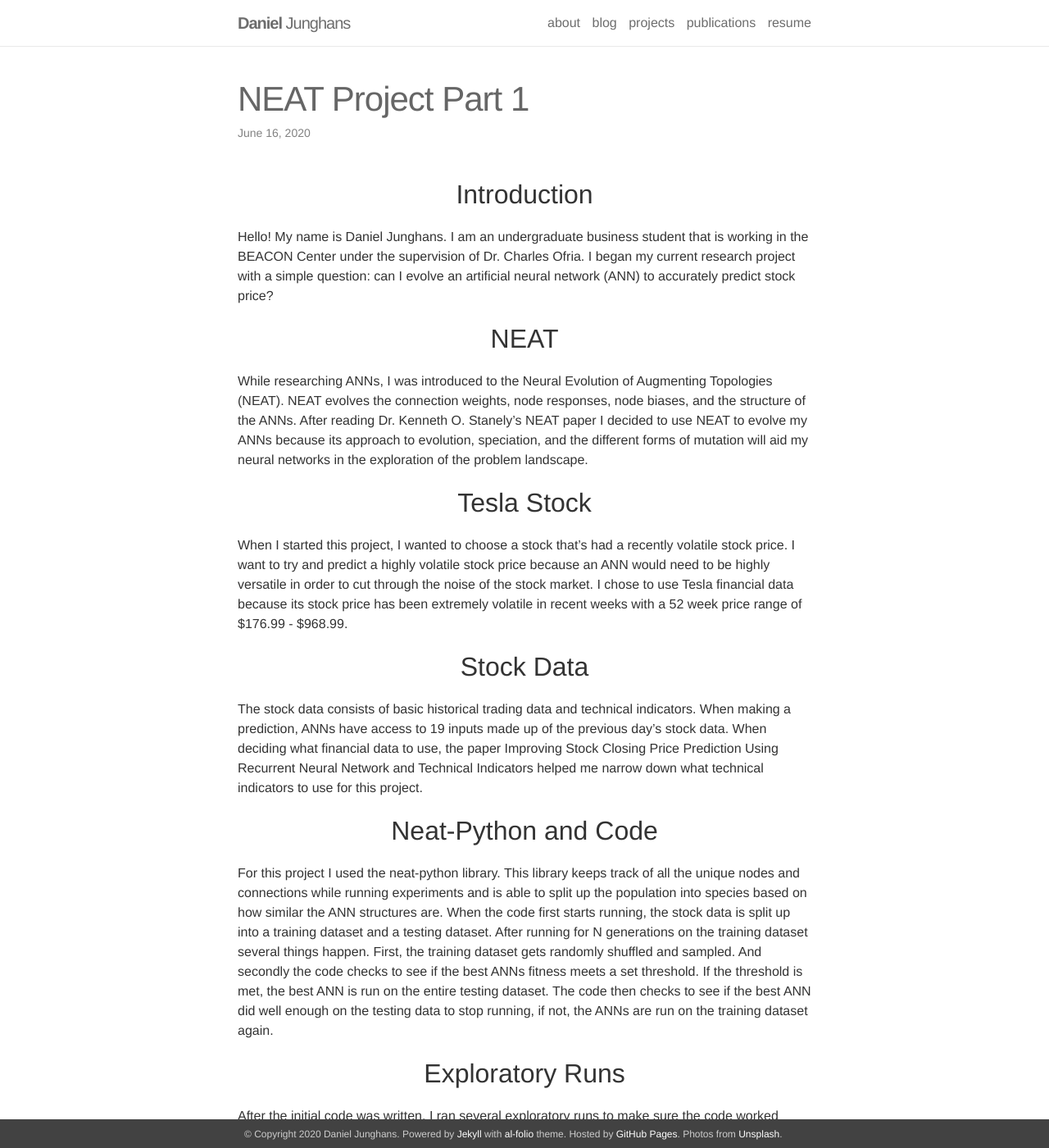
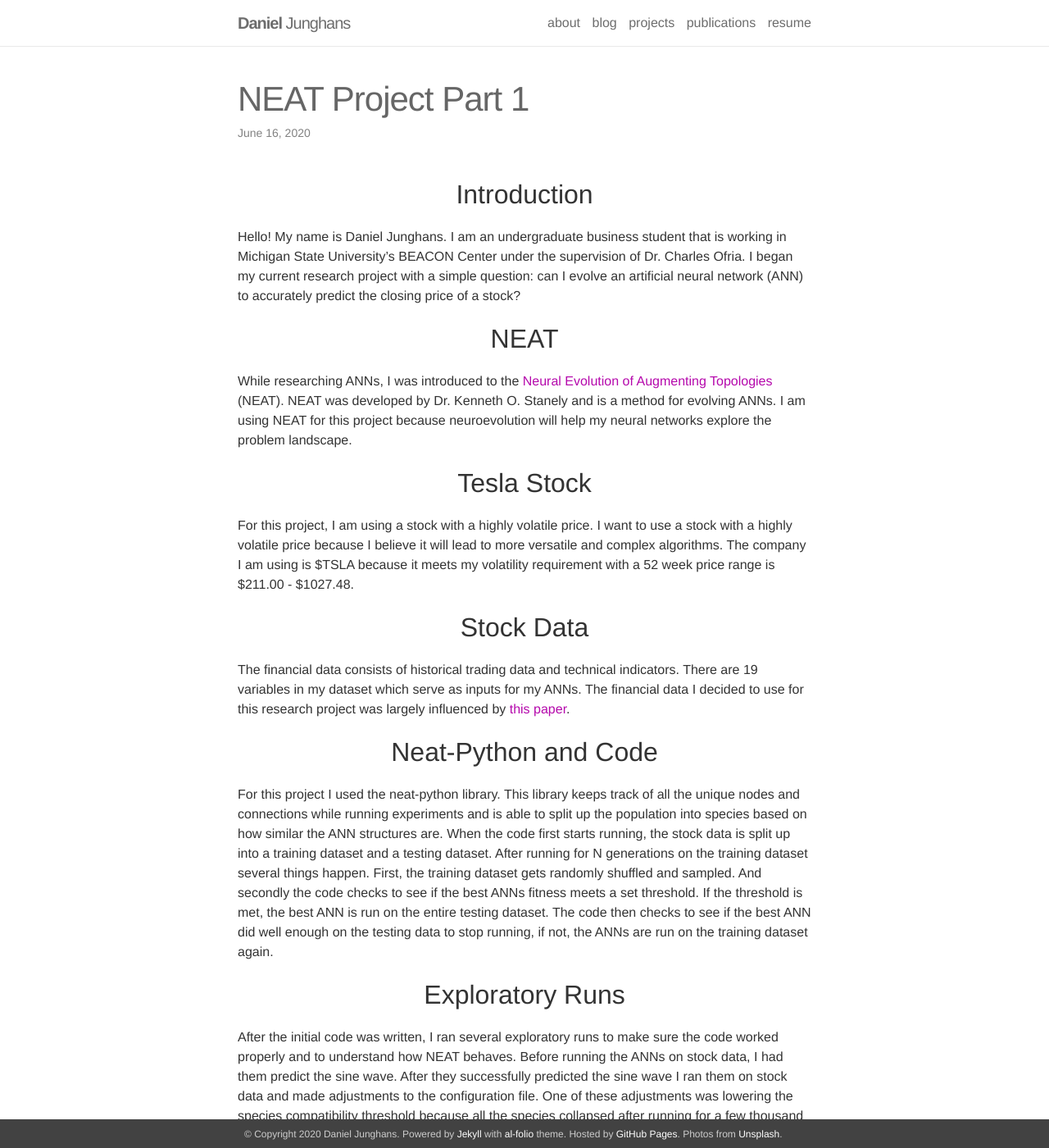
Before and after one commit to DanielJunghans/danieljunghans.github.io, a Jekyll site: the page built from _posts/2015-10-20-comments.markdown, in a window 1280 px wide and 1400 px high. Shown: the whole window at 82% size. Built offline with Jekyll 4.4.1, drawn with Linux system fonts in a browser that asks for light colours; nearby versions of some CDN libraries.

Commit message:
updated blog

```diff
--- a/_posts/2015-10-20-comments.markdown
+++ b/_posts/2015-10-20-comments.markdown
@@ -7,16 +7,17 @@ comments: false
 ---
 
 <p style="text-align: center;"><font size="+3">Introduction</font></p>
-Hello! My name is Daniel Junghans. I am an undergraduate business student that is working in the BEACON Center under the supervision of Dr. Charles Ofria. I began my current research project with a simple question: can I evolve an artificial neural network (ANN) to accurately predict stock price?
+Hello! My name is Daniel Junghans. I am an undergraduate business student that is working in Michigan State University's BEACON Center under the supervision of Dr. Charles Ofria. I began my current research project with a simple question: can I evolve an artificial neural network (ANN) to accurately predict the closing price of a stock?
 
 <p style="text-align: center;"><font size="+3">NEAT</font></p>
-While researching ANNs, I was introduced to the Neural Evolution of Augmenting Topologies (NEAT). NEAT evolves the connection weights, node responses, node biases, and the structure of the ANNs. After reading Dr. Kenneth O. Stanely’s NEAT paper I decided to use NEAT to evolve my ANNs because its approach to evolution, speciation, and the different forms of mutation will aid my neural networks in the exploration of  the problem landscape.
+While researching ANNs, I was introduced to the [Neural Evolution of Augmenting Topologies](https://ieeexplore.ieee.org/abstract/document/1004508?casa_token=GvSoqJe__7oAAAAA:4MxGQXXGS6P-w3srDdBVwXhW0vGG8oF9TGfN9W-RmY3o_7dS5259uk6JBSAKauHqO4Fi1gtntw) (NEAT). NEAT was developed by Dr. Kenneth O. Stanely and is a method for evolving ANNs. I am using NEAT for this project because neuroevolution will help my neural networks explore the problem landscape.
 
 <p style="text-align: center;"><font size="+3">Tesla Stock</font></p>
-When I started this project, I wanted to choose a stock that's had a recently volatile stock price. I want to try and predict a highly volatile stock price because an ANN would need to be highly versatile in order to cut through the noise of the stock market. I chose to use Tesla financial data because its stock price has been extremely volatile in recent weeks with a 52 week price range of $176.99 - $968.99.
+For this project, I am using a stock with a highly volatile price. I want to use a stock with a highly volatile price because I believe it will lead to more versatile and complex algorithms. The company I am using is $TSLA because it meets my volatility requirement with a 52 week price range is $211.00 - $1027.48.
 
 <p style="text-align: center;"><font size="+3">Stock Data</font></p>
-The stock data consists of basic historical trading data and technical indicators. When making a prediction, ANNs have access to 19 inputs made up of the previous day's stock data. When deciding what financial data to use, the paper Improving Stock Closing Price Prediction Using Recurrent Neural Network and Technical Indicators helped me narrow down what technical indicators to use for this project.
+The financial data consists of historical trading data and technical indicators. There are 19 variables in my dataset which serve as inputs for my ANNs. The financial data I decided to use for this research project was largely influenced by [this paper](https://www-mitpressjournals-org.proxy1.cl.msu.edu/doi/full/10.1162/neco_a_01124).
+
 
 <p style="text-align: center;"><font size="+3">Neat-Python and Code</font></p>
 For this project I used the neat-python library. This library keeps track of all the unique nodes and connections while running experiments and is able to split up the population into species based on how similar the ANN structures are. When the code first starts running, the stock data is split up into a training dataset and a testing dataset. After running for N generations on the training dataset several things happen. First, the training dataset gets randomly shuffled and sampled. And secondly the code checks to see if the best ANNs fitness meets a set threshold. If the threshold is met, the best ANN is run on the entire testing dataset. The code then checks to see if the best ANN did well enough on the testing data to stop running, if not, the ANNs are run on the training dataset again.
```
